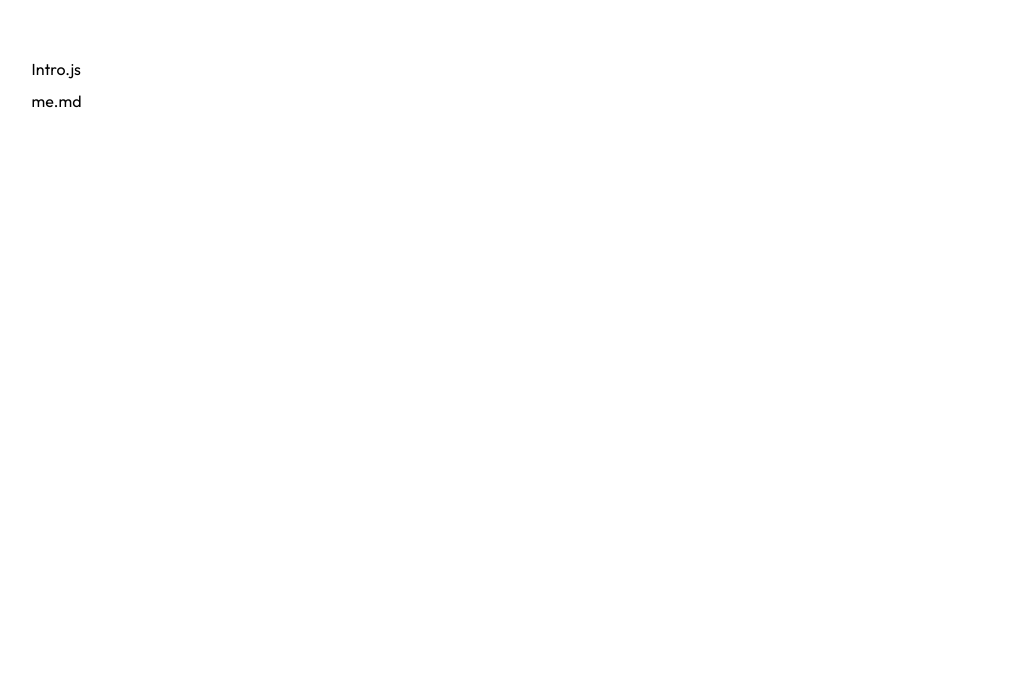
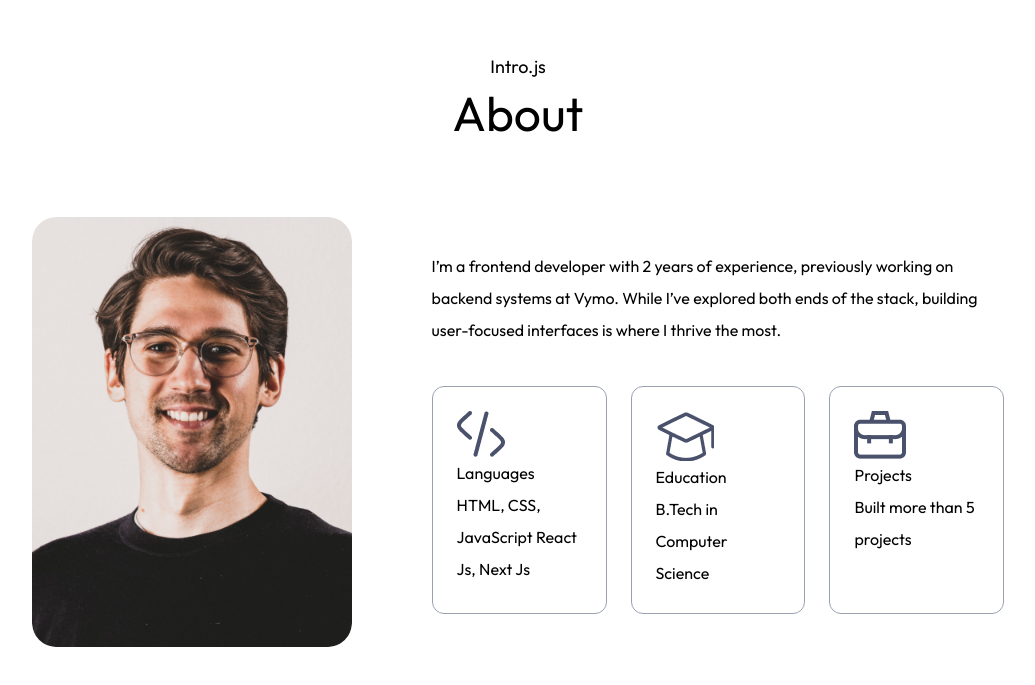
Before and after one commit to archanaprabhat/Portfolio, a Next.js app: page / in a window 1280 px wide. Shown: the part 867-1552 px from the top of the page, without its empty margins (122-1157 px from the left). Before the commit the page ends 1024 px from the top, so only its background shows below. Built offline with nearby package versions, Linux system fonts and the light colour scheme; a web font is replaced by a local one.

Commit message:
Enhance About component: add user image, update layout with improved styling, and include a list of skills and descriptions for better presentation.

```diff
--- a/app/components/About.jsx
+++ b/app/components/About.jsx
@@ -1,12 +1,42 @@
-import React from 'react'
+import Image from "next/image";
+
+import { assets, infoList } from "@/assets/assets";
 
 const About = () => {
   return (
     <div id='about' className='w-full px-[12%] py-10 scroll mt-20'>
-        <h4>Intro.js</h4>
-        <h2>me.md</h2>
+      <h4 className='text-center mb-2 text-lg font-Ovo'>Intro.js</h4>
+      <h2 className='text-center text-5xl font-Ovo'>About</h2>
+
+      <div className='flex w-full flex-col lg:flex-row items-center gap-20 my-20 '>
+        <div className='w-64 sm:w-80 rounded-3xl max-w-none'>
+          <Image
+            src={assets.user_image}
+            alt='user'
+            className='w-full rounded-3xl '
+          />
+        </div>
+        <div className='flex-1'>
+          <p className='mb-10 max-w-2xl font-Ovo'>
+            I’m a frontend developer with 2 years of experience, previously
+            working on backend systems at Vymo. While I’ve explored both ends of
+            the stack, building user-focused interfaces is where I thrive the
+            most.
+          </p>
+          <ul className="grid grid-cols-1 sm:grid-cols-3 gap-6 max-w-2xl">
+            {infoList.map(({icon, iconDark, title, description}, index) => (
+                <li key={index}
+                className="border-[0.5px] border-gray-400 rounded-xl p-6 cursor-pointer">
+                    <Image src={icon} alt={title} />
+                    <h3>{title}</h3>
+                    <p>{description}</p>
+                </li>
+            ))}
+          </ul>
+        </div>
+      </div>
     </div>
-  )
-}
+  );
+};
 
-export default About
+export default About;
```
